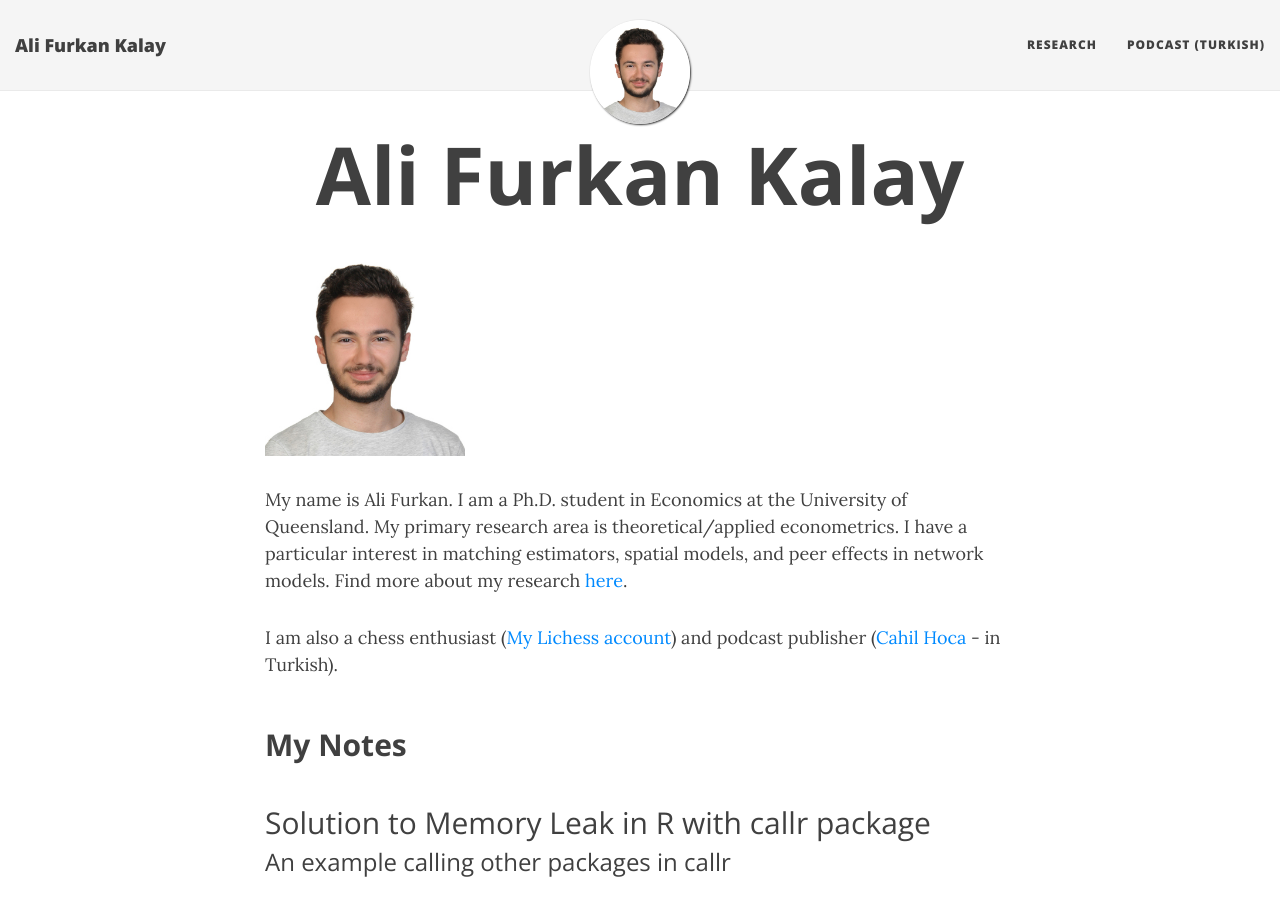
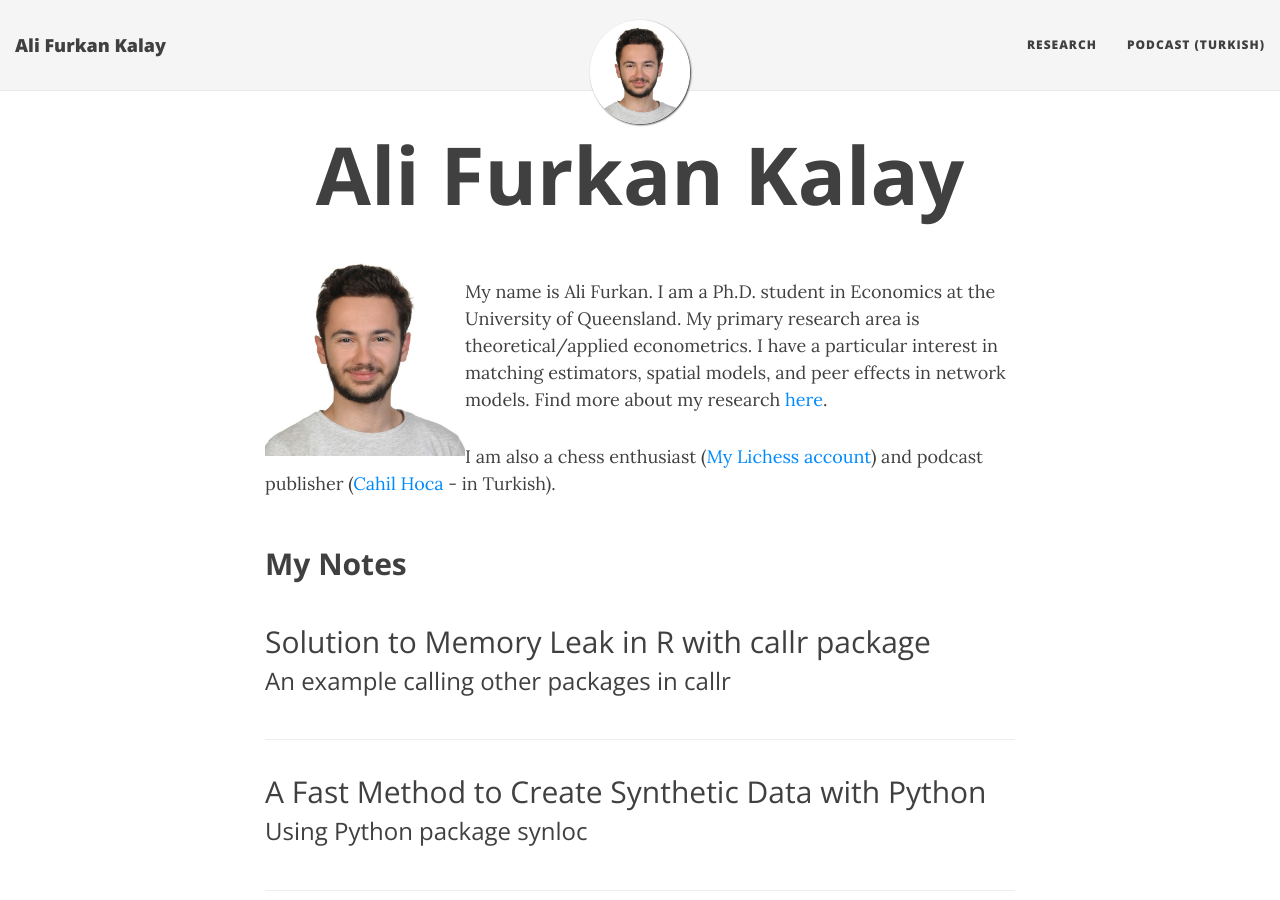
Before and after one commit to alfurka/alfurka.github.io, a Jekyll site: the page built from index.html, in a window 1280 px wide and 900 px high. Built offline with Jekyll 4.4.1, drawn with Linux system fonts in a browser that asks for light colours; nearby versions of some CDN libraries; the list of posts is cut into pages by our own code.

Commit message:
Update index.html

```diff
--- a/index.html
+++ b/index.html
@@ -8,10 +8,9 @@
     <img src="/img/prof.jpg" style="width 100%;" />
 </div>
 
-<div style="float:left; width:100%">
-  <p>My name is Ali Furkan. I am a Ph.D. student in Economics at the University of Queensland. My primary research area is theoretical/applied econometrics. I have a particular interest in matching estimators, spatial models, and peer effects in network models. Find more about my research <a href="https://alfurka.github.io/research/">here</a>.</p>
-  <p>I am also a chess enthusiast (<a href="https://lichess.org/@/alfurka/perf/rapid">My Lichess account</a>) and podcast publisher (<a href="https://cahilhoca.com/">Cahil Hoca</a> - in Turkish).</p>
-</div>
+<p>My name is Ali Furkan. I am a Ph.D. student in Economics at the University of Queensland. My primary research area is theoretical/applied econometrics. I have a particular interest in matching estimators, spatial models, and peer effects in network models. Find more about my research <a href="https://alfurka.github.io/research/">here</a>.</p>
+<p>I am also a chess enthusiast (<a href="https://lichess.org/@/alfurka/perf/rapid">My Lichess account</a>) and podcast publisher (<a href="https://cahilhoca.com/">Cahil Hoca</a> - in Turkish).</p>
+
 
 <div style="clear:both"></div>
 
```
